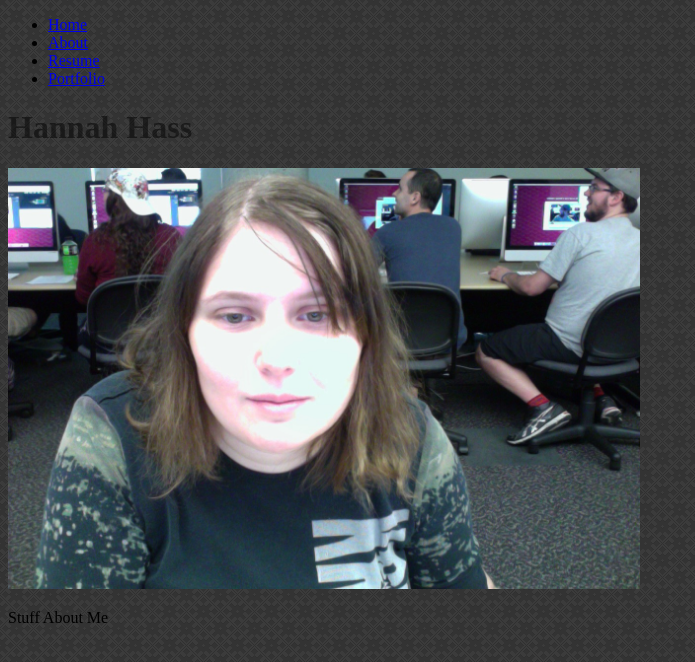
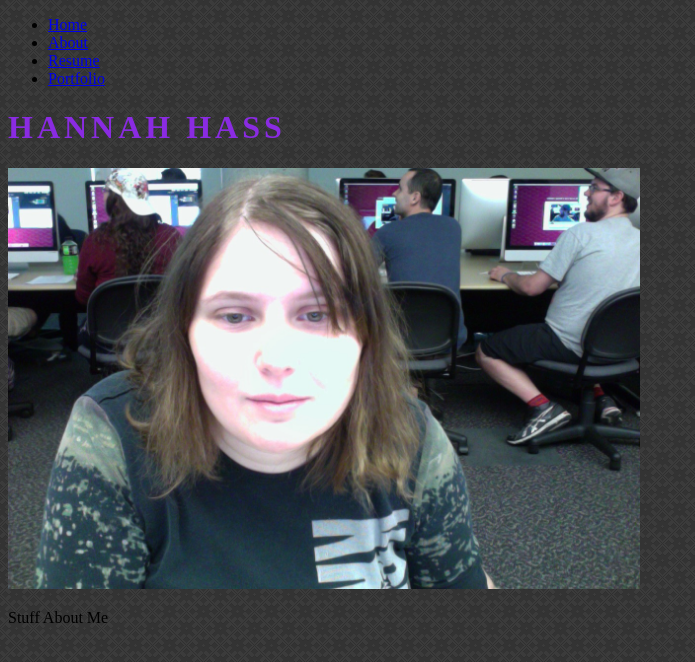
Before and after one commit to HHannahP/hhannahp.github.io, a plain HTML site: page index.html in a window 1280 px wide. Shown: the whole page, without its empty margins (0-695 px from the left). Drawn offline with Linux system fonts and the light colour scheme.

```diff
--- a/css/styles.css
+++ b/css/styles.css
@@ -1,9 +1,3 @@
-h1{
-color: rgba(0,0,0,.5);
-}
-
-
-
 img {
     width: 50%;
 }
@@ -12,3 +6,11 @@ body {
     background: url(../img/dark_embroidery.png);
 
 }
+
+
+
+h1 {
+color: blueviolet;
+    text-transform: uppercase;
+    letter-spacing: 4px;
+}
```
